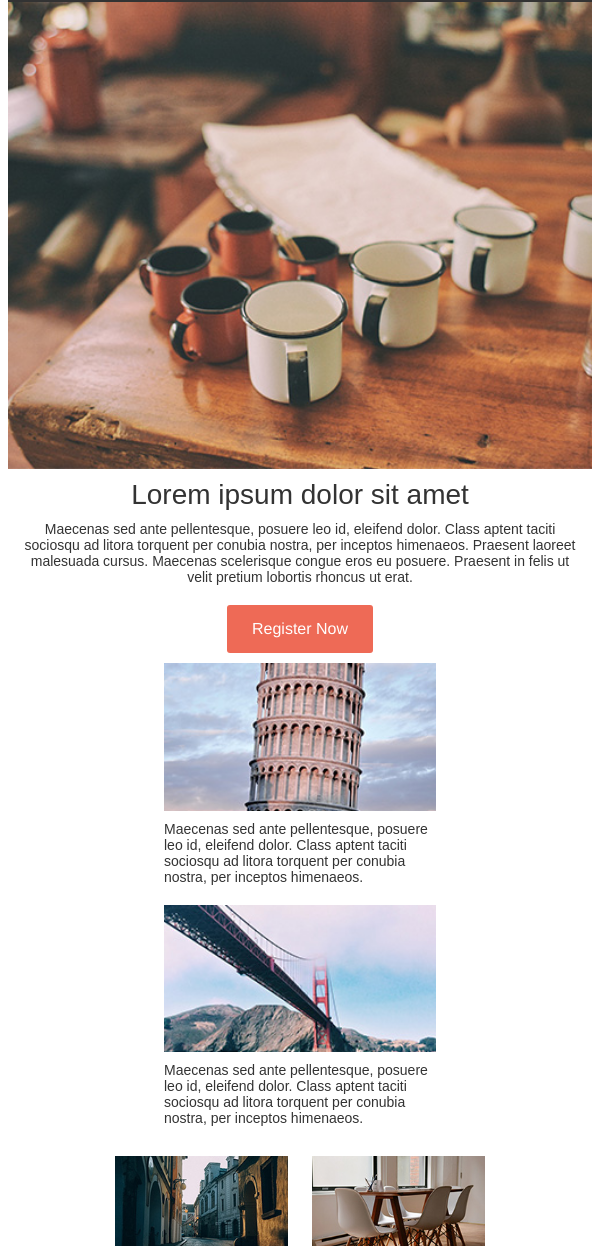
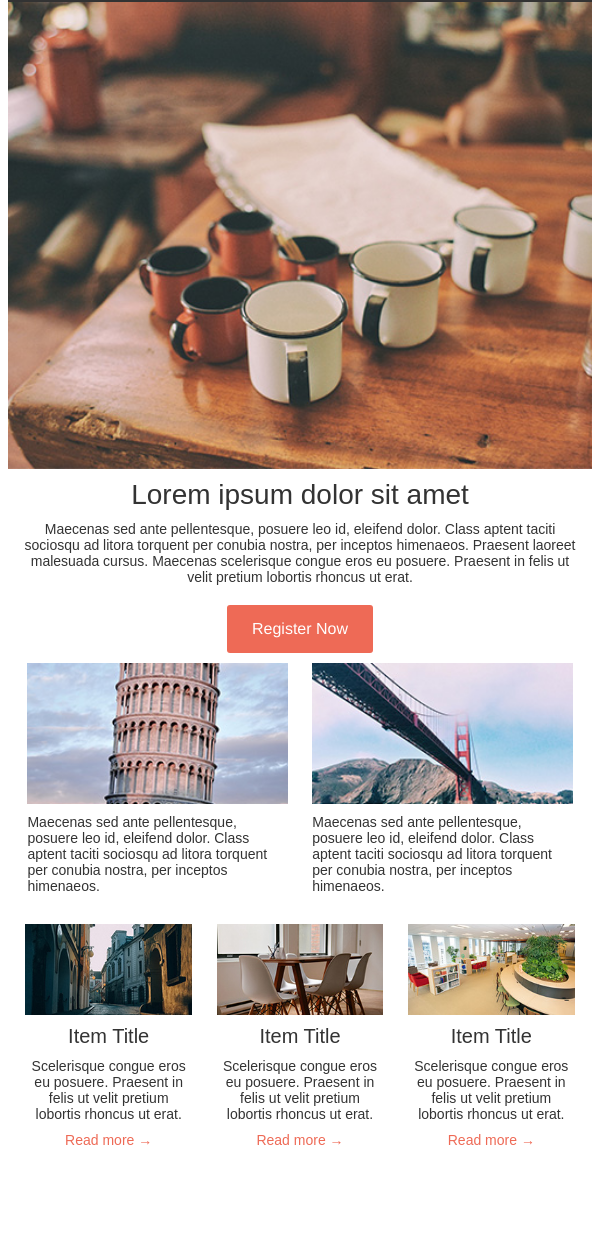
Before and after one commit to doagz/ResponsiveEmail, a plain HTML site: page index.html in a window 600 px wide. Shown: the part 77-1323 px from the top of the page. After the commit the page ends 1253 px from the top, so only its background shows below. Drawn offline with Linux system fonts and the light colour scheme.

Commit message:
Fixed some things

```diff
--- a/index.html
+++ b/index.html
@@ -43,12 +43,12 @@
             }
         }
 
-        @media screen and (min-width: 551px) and (max-width: 665px) {
+        @media screen and (min-width: 551px) and (max-width: 700px) {
             .three-column .column {
-                max-width: 33% !important;
+                max-width: 32% !important;
             }
             .two-column .column {
-                max-width: 50% !important;
+                max-width: 48% !important;
             }
         }
     </style>
@@ -119,7 +119,7 @@
                 <tr>
                     <td width="50%" valign="top">
             <![endif]-->
-            <div class="column" style="width:100%;max-width:325px;display:inline-block;vertical-align:top;">
+            <div class="column" style="width:100%;max-width:322px;display:inline-block;vertical-align:top;">
                 <table style="border-spacing:0;font-family:sans-serif;color:#333333;border-collapse:collapse;" width="100%">
                     <tbody>
                     <tr>
@@ -143,7 +143,7 @@
             </td><td width="50%" valign="top">
             <![endif]-->
 
-            <div class="column" style="width:100%;max-width:325px;display:inline-block;vertical-align:top;">
+            <div class="column" style="width:100%;max-width:322px;display:inline-block;vertical-align:top;">
                 <table style="border-spacing:0;font-family:sans-serif;color:#333333;border-collapse:collapse;" width="100%">
                     <tbody>
                     <tr>
@@ -183,7 +183,7 @@
                 <tr>
                     <td width="200" valign="top">
             <![endif]-->
-            <div class="column" style="width:100%;max-width:216px;display:inline-block;vertical-align:top;">
+            <div class="column" style="width:100%;max-width:213px;display:inline-block;vertical-align:top;">
                 <table style="border-spacing:0;font-family:sans-serif;color:#333333;border-collapse:collapse;" width="100%">
                     <tbody>
                     <tr>
@@ -213,7 +213,7 @@
             </td><td width="200" valign="top">
             <![endif]-->
 
-            <div class="column" style="width:100%;max-width:216px;display:inline-block;vertical-align:top;">
+            <div class="column" style="width:100%;max-width:213px;display:inline-block;vertical-align:top;">
                 <table style="border-spacing:0;font-family:sans-serif;color:#333333;border-collapse:collapse;" width="100%">
                     <tbody>
                     <tr>
@@ -243,7 +243,7 @@
             </td><td width="200" valign="top">
             <![endif]-->
 
-            <div class="column" style="width:100%;max-width:216px;display:inline-block;vertical-align:top;">
+            <div class="column" style="width:100%;max-width:213px;display:inline-block;vertical-align:top;">
                 <table style="border-spacing:0;font-family:sans-serif;color:#333333;border-collapse:collapse;" width="100%">
                     <tbody>
                     <tr>
```
